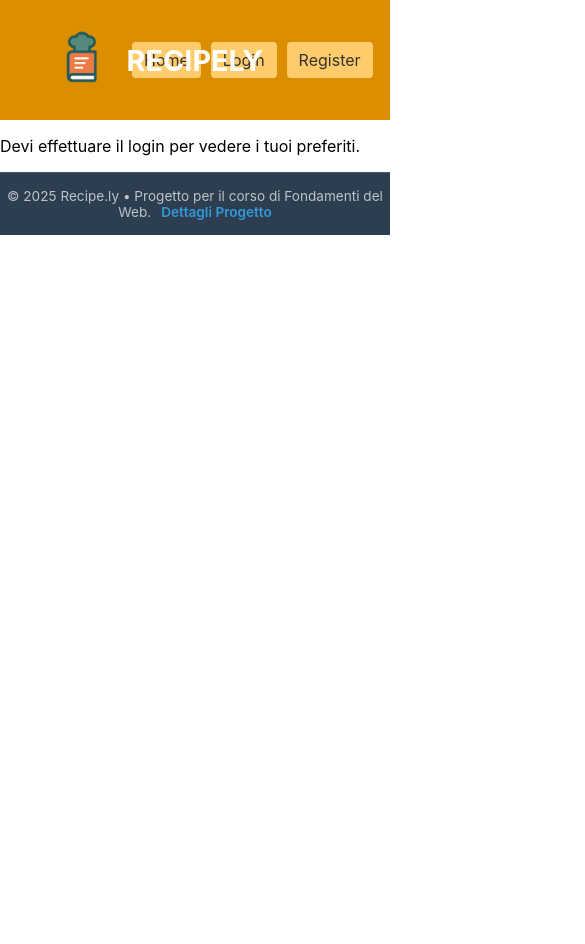
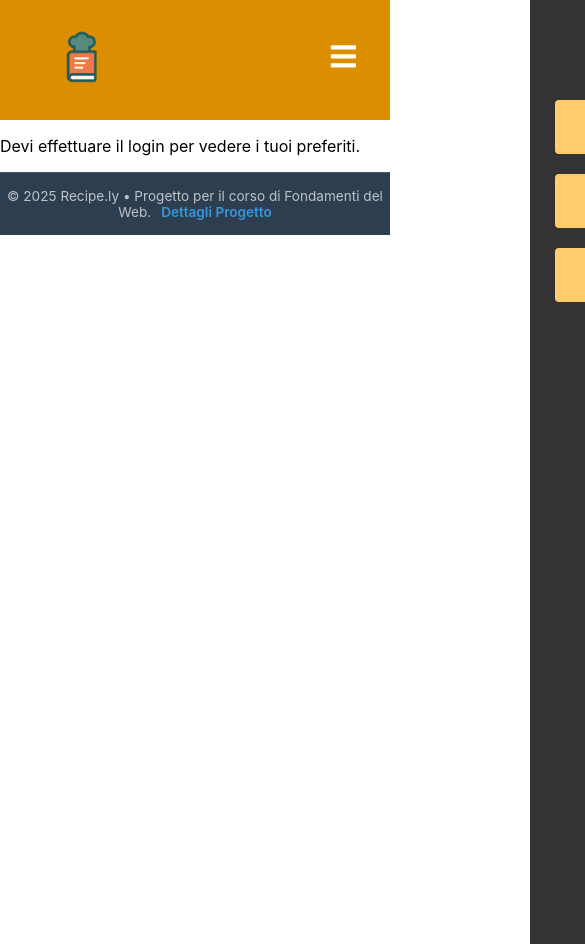
Before and after one commit to recipely-webapp/my_webapp, a React (Create React App) app in the folder client/: page /favorites in a window 390 px wide. Shown: the top 944 px of the page, 585 px wide, since content can reach past the window. Before the commit the page ends 844 px from the top, so only its background shows below. Built offline with nearby package versions, Linux system fonts and the light colour scheme.

Commit message:
Fix: Aggiorna configurazione CORS per produzione

```diff
--- a/client/src/App.css
+++ b/client/src/App.css
@@ -780,3 +780,105 @@ form button[type="submit"]:hover {
   color: #666;
   margin: 0;
 }
+
+
+
+
+
+
+
+
+
+/* 1. Icona Hamburger: nascosta di default */
+.mobile-menu-icon {
+  display: none; /* Nascosto su schermi grandi */
+  font-size: 1.8rem;
+  color: white;
+  cursor: pointer;
+  z-index: 1001; /* Deve stare sopra a tutto */
+}
+
+/* Media Query: si applica a schermi larghi 768px o meno */
+@media screen and (max-width: 768px) {
+
+  /* 2. Mostra l'icona hamburger */
+  .mobile-menu-icon {
+    display: block; /* Mostra l'icona su schermi piccoli */
+  }
+
+  /* 3. Nascondi il titolo centrale per fare spazio */
+  .navbar .title {
+    display: none;
+  }
+
+  /* 4. Stile dei bottoni quando il menu mobile è chiuso */
+  .nav-buttons {
+    /* Trasforma i bottoni in un menu a tendina verticale */
+    display: flex;
+    flex-direction: column;
+    justify-content: flex-start;
+    align-items: center;
+    gap: 20px; /* Più spazio tra gli elementi */
+
+    /* Posizionamento fuori schermo */
+    position: absolute;
+    top: 0;
+    right: -100%; /* Parti completamente fuori dallo schermo a destra */
+    width: 250px; /* Larghezza del menu mobile */
+    height: 100vh; /* Altezza completa dello schermo */
+
+    /* Stile */
+    background-color: #333; /* Sfondo scuro per il menu */
+    padding-top: 100px; /* Spazio in alto per non sovrapporsi al logo */
+
+    /* Animazione */
+    transition: all 0.4s ease-in-out;
+
+    z-index: 1000;
+  }
+
+  /* 5. Stile dei bottoni quando il menu mobile è APERTO */
+  .nav-buttons.mobile-active {
+    right: 0; /* Fai scorrere il menu dentro lo schermo */
+    box-shadow: -5px 0 15px rgba(0,0,0,0.2);
+  }
+
+  /* Adatta i link dentro al menu mobile */
+  .nav-buttons .nav-link-button {
+    width: 80%;
+    text-align: center;
+    padding: 15px 0;
+    font-size: 1.2rem;
+  }
+
+  /* Adatta il menu utente quando è nel menu mobile */
+  .nav-buttons .user-menu-container {
+    display: flex;
+    flex-direction: column;
+    align-items: center;
+  }
+
+  /* Il dropdown del profilo ora si apre verso il basso */
+  .dropdown-menu {
+    position: static; /* Rimuovi il posizionamento assoluto */
+    background-color: transparent;
+    box-shadow: none;
+    border-radius: 0;
+    width: 100%;
+    padding: 10px 0 0 0;
+    animation: none;
+    text-align: center;
+  }
+
+  .dropdown-link, .dropdown-item {
+    background-color: rgba(255,255,255,0.1);
+    color: white;
+    margin-bottom: 5px;
+    border-radius: 5px;
+    text-align: center;
+  }
+
+  .dropdown-divider {
+    display: none;
+  }
+}
--- a/client/src/components/Navbar.jsx
+++ b/client/src/components/Navbar.jsx
@@ -4,16 +4,18 @@ import { Link } from 'react-router-dom';
 import '../App.css';
 import logo from '../assets/logo.png';
 import userIcon from '../assets/profile.jpg';
+import { FaBars, FaTimes } from 'react-icons/fa';
 
 function Navbar({ user, onLogout }) {
   // 2. Rimuovi la riga 'const navigate = useNavigate();'
-
+ const [isMobileMenuOpen, setIsMobileMenuOpen] = useState(false);
   const [isDropdownOpen, setIsDropdownOpen] = useState(false);
   const dropdownRef = useRef(null);
 
   const handleLogout = () => {
     onLogout();
     setIsDropdownOpen(false);
+     setIsMobileMenuOpen(false);
   };
 
   // 3. Rimuovi la funzione 'handleNavigate', non è più necessaria.
@@ -30,6 +32,11 @@ function Navbar({ user, onLogout }) {
     };
   }, [dropdownRef]);
 
+   const closeAllMenus = () => {
+    setIsDropdownOpen(false);
+    setIsMobileMenuOpen(false);
+  }
+
   return (
     <nav className="navbar">
       {/* 4. Usa Link per il logo */}
@@ -38,9 +45,9 @@ function Navbar({ user, onLogout }) {
       </Link>
       <h1 className="title">RECIPELY</h1>
 
-      <div className="nav-buttons">
-        {/* 5. Usa Link per il bottone Home */}
-        <Link to="/" className="nav-link-button">Home</Link>
+      {/* 3. Aggiungi il contenitore per i bottoni con una classe condizionale */}
+      <div className={isMobileMenuOpen ? "nav-buttons mobile-active" : "nav-buttons"}>
+        <Link to="/" className="nav-link-button" onClick={closeAllMenus}>Home</Link>
 
         {user ? (
           <div className="user-menu-container" ref={dropdownRef}>
@@ -51,14 +58,13 @@ function Navbar({ user, onLogout }) {
 
             {isDropdownOpen && (
               <div className="dropdown-menu">
-                {/* 6. Usa Link per le opzioni del menu, aggiungendo un onClick per chiudere la tendina */}
-                <Link to="/profile" className="dropdown-link" onClick={() => setIsDropdownOpen(false)}>
+                <Link to="/profile" className="dropdown-link" onClick={closeAllMenus}>
                   Mio Profilo
                 </Link>
-                <Link to="/favorites" className="dropdown-link" onClick={() => setIsDropdownOpen(false)}>
+                <Link to="/favorites" className="dropdown-link" onClick={closeAllMenus}>
                   Preferiti
                 </Link>
-                <Link to="/insertrecipe" className="dropdown-link" onClick={() => setIsDropdownOpen(false)}>
+                <Link to="/insertrecipe" className="dropdown-link" onClick={closeAllMenus}>
                   Inserisci ricetta
                 </Link>
                 <div className="dropdown-divider"></div>
@@ -68,15 +74,17 @@ function Navbar({ user, onLogout }) {
               </div>
             )}
           </div>
-
-
         ) : (
           <>
-            {/* 7. Usa Link per i bottoni Login e Register */}
-            <Link to="/login" className="nav-link-button">Login</Link>
-            <Link to="/register" className="nav-link-button">Register</Link>
+            <Link to="/login" className="nav-link-button" onClick={closeAllMenus}>Login</Link>
+            <Link to="/register" className="nav-link-button" onClick={closeAllMenus}>Register</Link>
           </>
         )}
+      </div>
+
+      {/* 4. Aggiungi l'icona hamburger che appare solo su mobile */}
+      <div className="mobile-menu-icon" onClick={() => setIsMobileMenuOpen(!isMobileMenuOpen)}>
+        {isMobileMenuOpen ? <FaTimes /> : <FaBars />}
       </div>
     </nav>
   );
```
